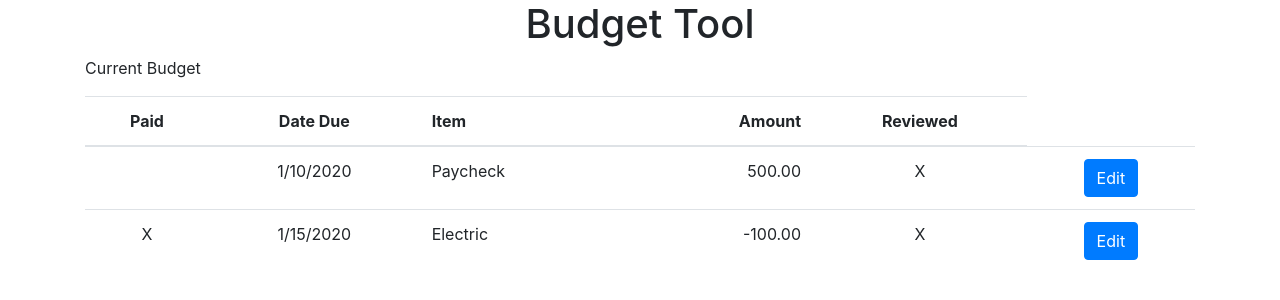
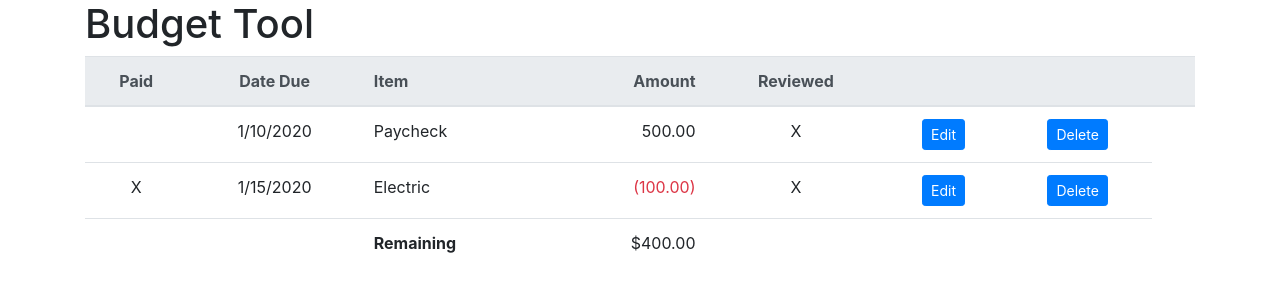
Before and after one commit to kdk321/budget-tool-app, an Angular app: page / in a window 1280 px wide. Shown: the top 300 px of the page. Built offline with nearby package versions, Linux system fonts and the light colour scheme.

Commit message:
Added Delete button and added more formatting to table

```diff
--- a/src/app/app.component.html
+++ b/src/app/app.component.html
@@ -1,5 +1,6 @@
-<h1 class="text-center">
-  {{ title }}
-</h1>
+<div class="container">
+  <h1>{{ title }}</h1>
+</div>
+
 
 <app-budget-item-list></app-budget-item-list>
--- a/src/app/budget-item-list/budget-item-list.component.html
+++ b/src/app/budget-item-list/budget-item-list.component.html
@@ -1,13 +1,15 @@
 <div class="container align-content-center">
-    <p>Current Budget</p>
     <table class="table text-center">
-            <thead>
+            <thead class="thead-light">
               <tr>
                 <th scope="col">Paid</th>
                 <th scope="col">Date Due</th>
                 <th class="text-left" scope="col">Item</th>
                 <th class="text-right" scope="col">Amount</th>
                 <th scope="col">Reviewed</th>
+                <th></th>
+                <th></th>
+                <th></th>
               </tr>
             </thead>
             <tbody>
@@ -17,16 +19,27 @@
                 <td class="text-left">Paycheck</td>
                 <td class="text-right">500.00</td>
                 <td>X</td>
-                <td><button class="btn btn-primary">Edit</button></td>
+                <td><button class="btn btn-primary btn-sm">Edit</button></td>
+                <td><button class="btn btn-primary btn-sm">Delete</button></td>
               </tr>
               <tr>
                 <td>X</td>
                 <td>1/15/2020</td>
                 <td class="text-left">Electric</td>
-                <td class="text-right">-100.00</td>
+                <td class="text-right text-danger">(100.00)</td>
                 <td>X</td>
-                <td><button class="btn btn-primary">Edit</button></td>
+                <td><button class="btn btn-primary btn-sm">Edit</button></td>
+                <td><button class="btn btn-primary btn-sm">Delete</button></td>
               </tr>
+              <tr>
+                <td></td>
+                <td></td>
+                <td class="text-left"><strong>Remaining</strong></td>
+                <td class="text-right">$400.00</td>
+                <td></td>
+                <td></td>
+                <td></td>
+                </tr>
             </tbody>
           </table>
 </div>
```
